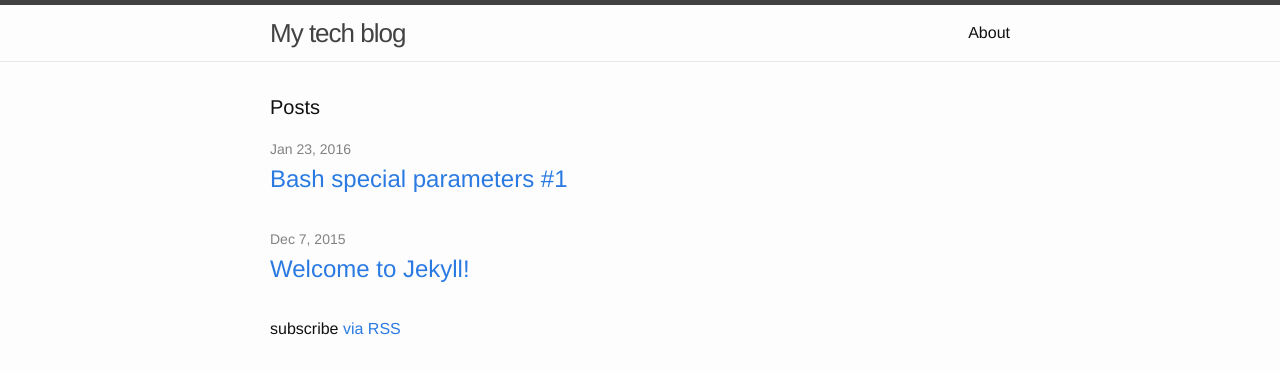
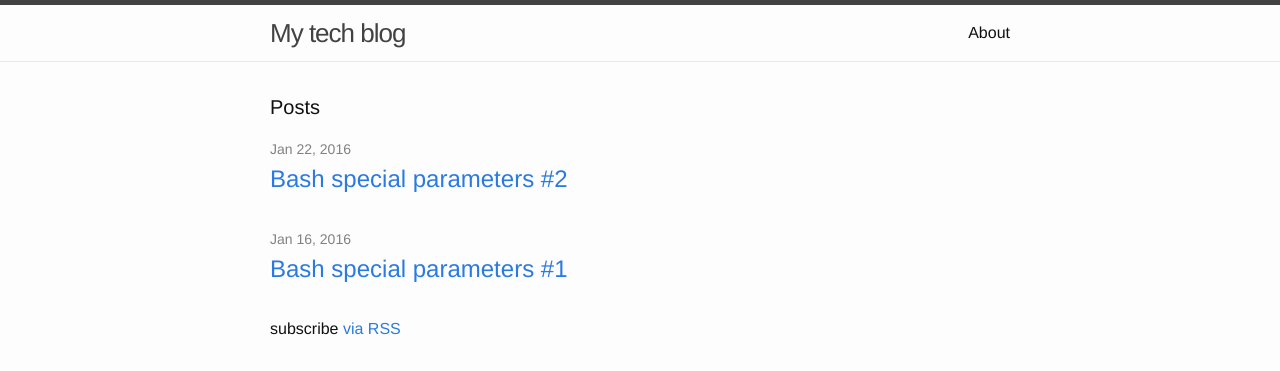
Before and after one commit to dsaenztagarro/dsaenztagarro.github.io, a Jekyll site: the page built from index.html, in a window 1280 px wide. Shown: the top 371 px of the page. Built offline with Jekyll 4.4.1, drawn with Linux system fonts in a browser that asks for light colours.

Commit message:
Adds post bash special parameters 2

```diff
--- a/_posts/2016-01-23-bash-special-parameters-1.markdown
+++ b/_posts/2016-01-16-bash-special-parameters-1.markdown
@@ -1,8 +1,9 @@
 ---
 layout: post
 title:  "Bash special parameters #1"
-date:   2016-01-23 13:00:00 +0100
-categories: bash
+date:   2016-01-16 13:00:00 +0100
+tags:
+- bash
 ---
 
 The `shift` command is one of the Bourne shell built-ins that comes with Bash.
--- a/_drafts/2016-01-23-bash-special-parameters-2.markdown
+++ b/_posts/2016-01-23-bash-special-parameters-2.markdown
@@ -31,10 +31,8 @@ A `SIGNAL_SPEC` of `ERR` means to execute `ARG` each time a command's failure
 would cause the shell to exit when the -e option is enabled.  If no arguments
 are supplied, trap prints the list of commands associated with each signal.
 
-
 In bash `$$` is the process ID, which is fine if you need a single file,
 otherwise take a look at the `mktemp` command.
-
 
 Example extracted from `.git_template/hooks/ctags` of my **[dotfiles](https://github.com/dsaenztagarro/dotfiles)**:
 
```
Also changed, not shown: _drafts/2015-12-07-welcome-to-jekyll.markdown (renamed from _posts/2015-12-07-welcome-to-jekyll.markdown).
